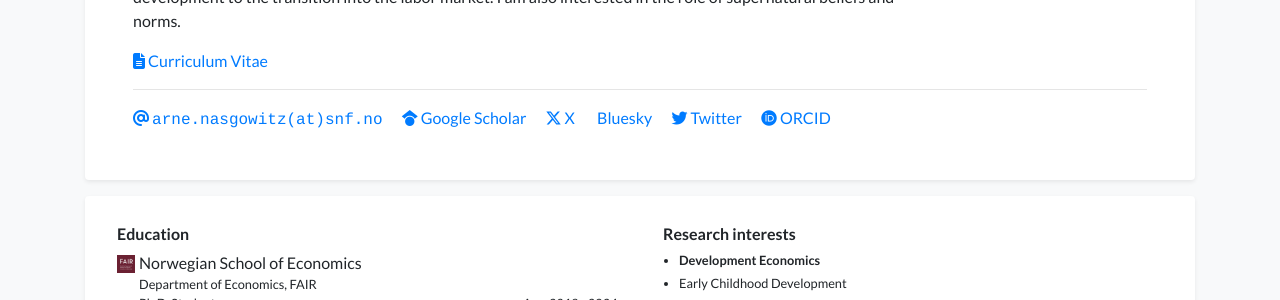
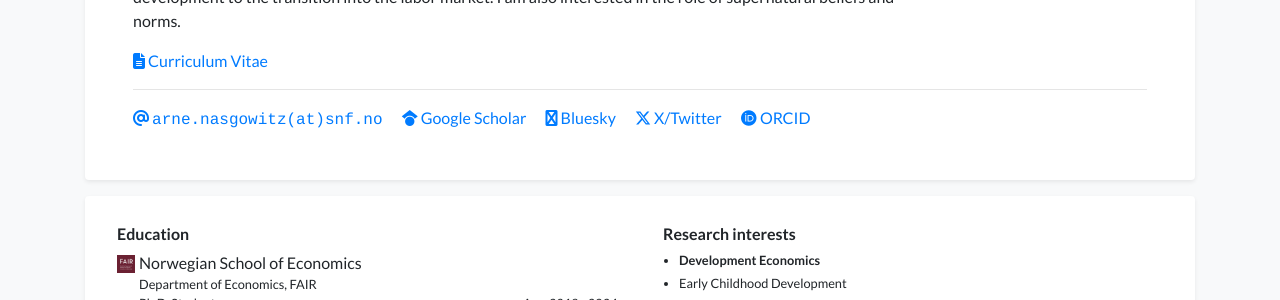
Before and after one commit to arne-nasgowitz/arne-nasgowitz.github.io, a Jekyll site: the page built from index.html, in a window 1280 px wide and 1143 px high. Shown: the part 351-651 px from the top of the window. Built offline with Jekyll 4.4.1, drawn with Linux system fonts in a browser that asks for light colours; nearby versions of some CDN libraries; a style sheet for code colours, icons or effects is not loaded.

Commit message:
Update profile_card.html
Add bluesky

```diff
--- a/_includes/widgets/profile_card.html
+++ b/_includes/widgets/profile_card.html
@@ -70,15 +70,9 @@
                         </a>
                         {% endif %}
 
-                        {% if site.data.profile.x %}
-                        <a class="pr-3 no-break" target="_blank" href="https://x.com/{{ site.data.profile.github }}">
-                            <i class="fab fa-x-twitter"></i> X
-                        </a>
-                        {% endif %}
-
                         {% if site.data.profile.bluesky %}
-                        <a class="pr-3 no-break" target="_blank" href="https://bluesky.app/{{ site.data.profile.github }}">
-                            <i class="fab fa-bluesky"></i> Bluesky
+                        <a class="pr-3 no-break" target="_blank" href="https://bsky.app/profile/{{ site.data.profile.github }}">
+                            <i class="fab fa-cloud"></i> Bluesky
                         </a>
                         {% endif %}
 
@@ -90,7 +84,7 @@
 
                         {% if site.data.profile.twitter %}
                         <a class="pr-3 no-break" target="_blank" href="https://twitter.com/{{ site.data.profile.twitter }}">
-                            <i class="fab fa-twitter"></i> Twitter
+                            <i class="fab fa-x-twitter"></i> X/Twitter
                         </a>
                         {% endif %}
 
```
